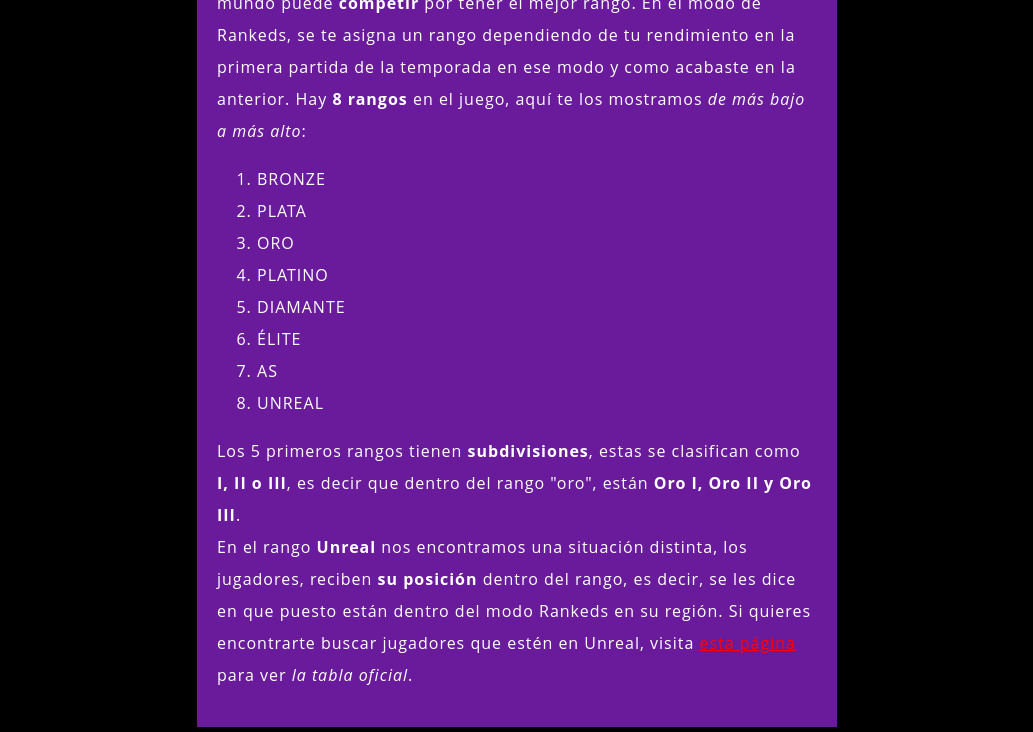
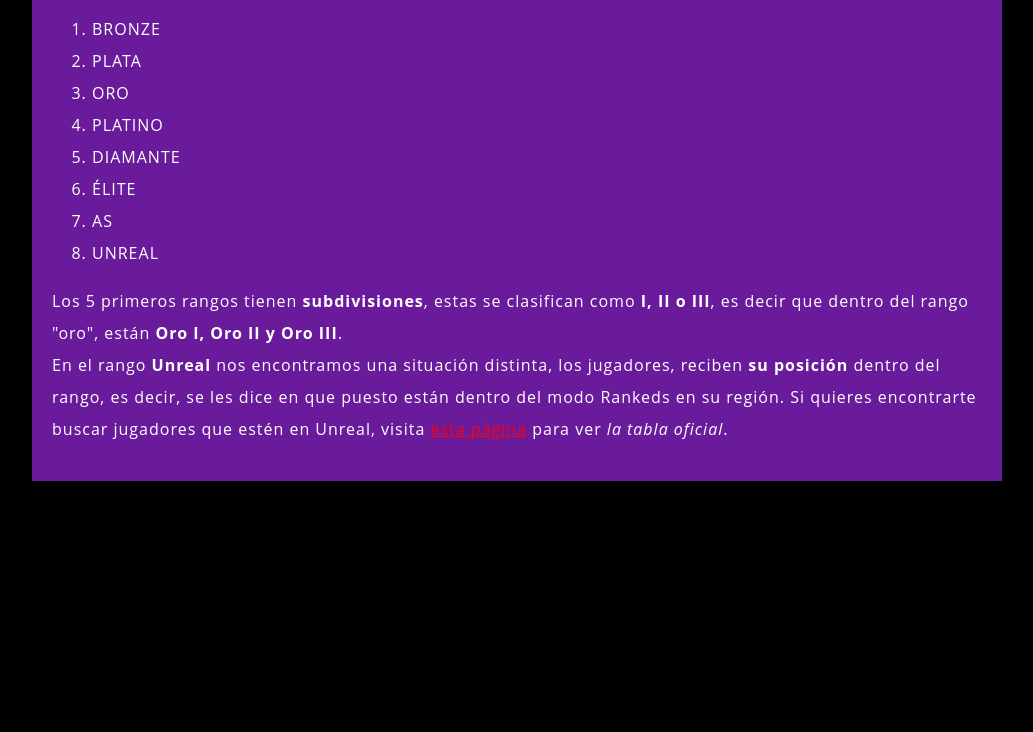
Before and after one commit to ElDqneil/eldqneil.github.io, a plain HTML site: page rankeds.html in a window 1280 px wide. Shown: the part 654-1386 px from the top of the page, without its empty margins (123-1156 px from the left). After the commit the page ends 1136 px from the top, so only its background shows below. Drawn offline with Linux system fonts and the light colour scheme.

Commit message:
v.01 SECOND PAGE

```diff
--- a/styles/rankeds.css
+++ b/styles/rankeds.css
@@ -6,12 +6,13 @@ html {
 }
 
 body {
-  width: 600px;
+  width: 930px;
   margin: 0 auto;
   background-color: #6A1B9C;
+  border: 1px solid black;
   padding: 0 20px 20px 20px;
-  border: 5px solid black;
 }
+
 
 img {
   display: block;
--- a/styles/style.css
+++ b/styles/style.css
@@ -6,11 +6,11 @@ html {
 }
 
 body {
-  width: 600px;
+  width: 930px;
   margin: 0 auto;
   background-color: #6A1B9C;
+  border: 1px solid black;
   padding: 0 20px 20px 20px;
-  border: 5px solid black;
 }
 
 img {
```
Also changed, not shown: index.html (+0 -1 lines).
